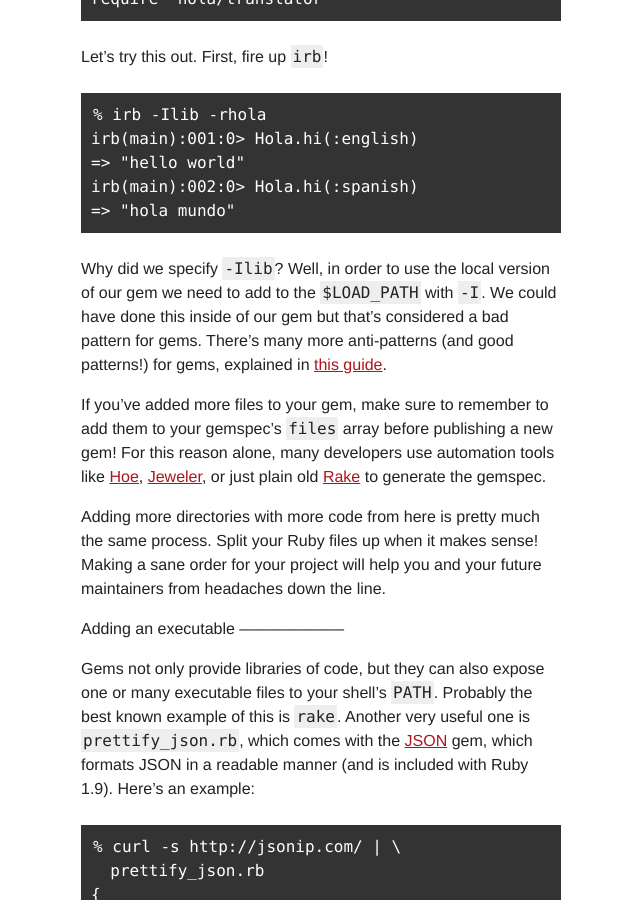
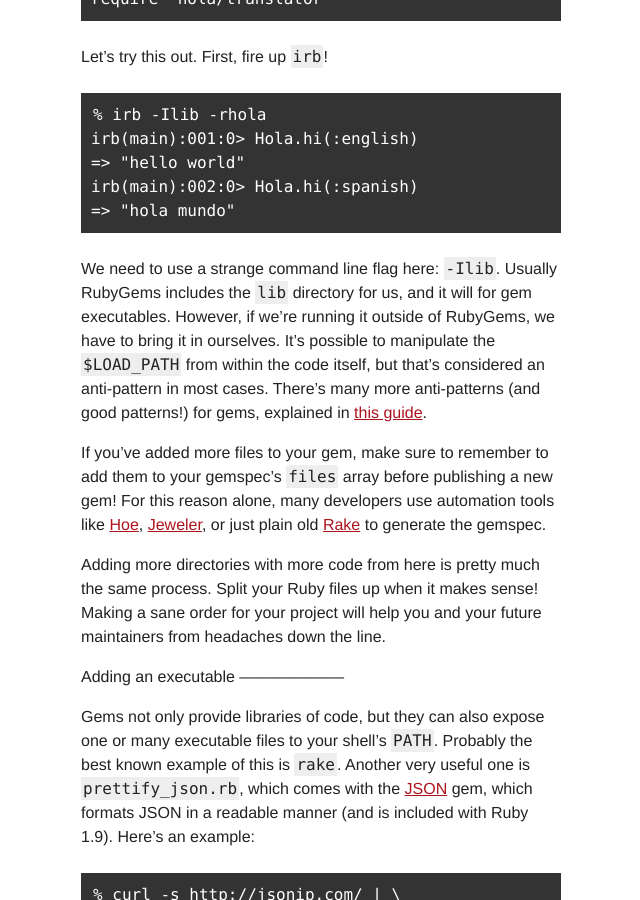
Before and after one commit to radar/guides, a Jekyll site: the page built from make-your-own-gem.md, in a window 1280 px wide and 900 px high, scrolled down 5078 px. Shown: the whole window, without its empty margins (319-959 px from the left). Built offline with Jekyll 4.4.1, drawn with Linux system fonts in a browser that asks for light colours; some of the changed text lies outside the part shown.

Commit message:
Move -Ilib comment upwards, preserving @cldwalker's fix but removing redundancy

```diff
--- a/make-your-own-gem.md
+++ b/make-your-own-gem.md
@@ -213,9 +213,11 @@ Let's try this out. First, fire up `irb`!
     irb(main):002:0> Hola.hi(:spanish)
     => "hola mundo"
 
-Why did we specify `-Ilib`? Well, in order to use the local version of our gem
-we need to add to the `$LOAD_PATH` with `-I`. We could have done this inside of
-our gem but that's considered a bad pattern for gems. There's many more anti-patterns
+We need to use a strange command line flag here: `-Ilib`. Usually RubyGems
+includes the `lib` directory for us, and it will for gem executables. However,
+if we're running it outside of RubyGems, we have to bring it in ourselves. It's
+possible to manipulate the `$LOAD_PATH` from within the code itself, but that's
+considered an anti-pattern in most cases. There's many more anti-patterns
 (and good patterns!) for gems, explained in [this guide](/patterns).
 
 If you've added more files to your gem, make sure to remember to add them to
@@ -273,10 +275,6 @@ argument as the language to say hello with. Here's an example of running it:
 
     % ruby -Ilib ./bin/hola spanish
     hola mundo
-
-There's another strange command line flag here: `-Ilib`. Usually RubyGems
-includes the `lib` directory for us, and it will for gem executables. However,
-if we're running it outside of RubyGems, we have to bring it in ourselves.
 
 Finally, to get Hola's executable included when we push the gem, you'll need
 to add it in the gemspec.
```
